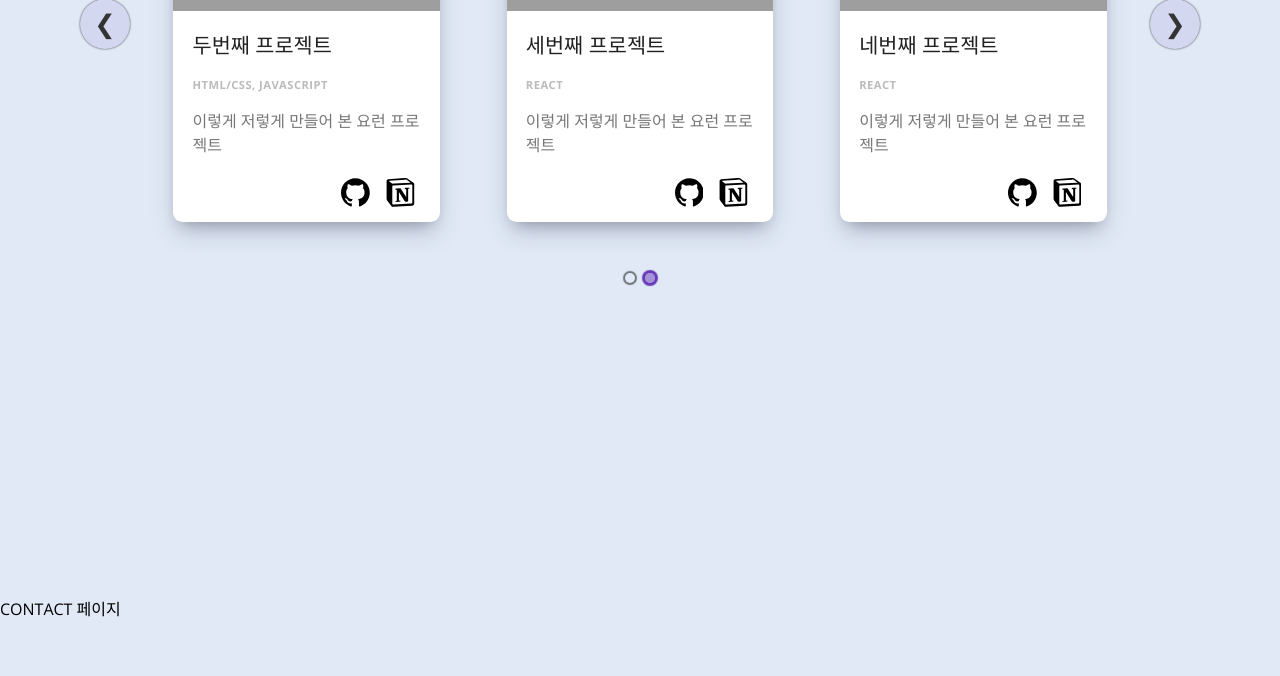
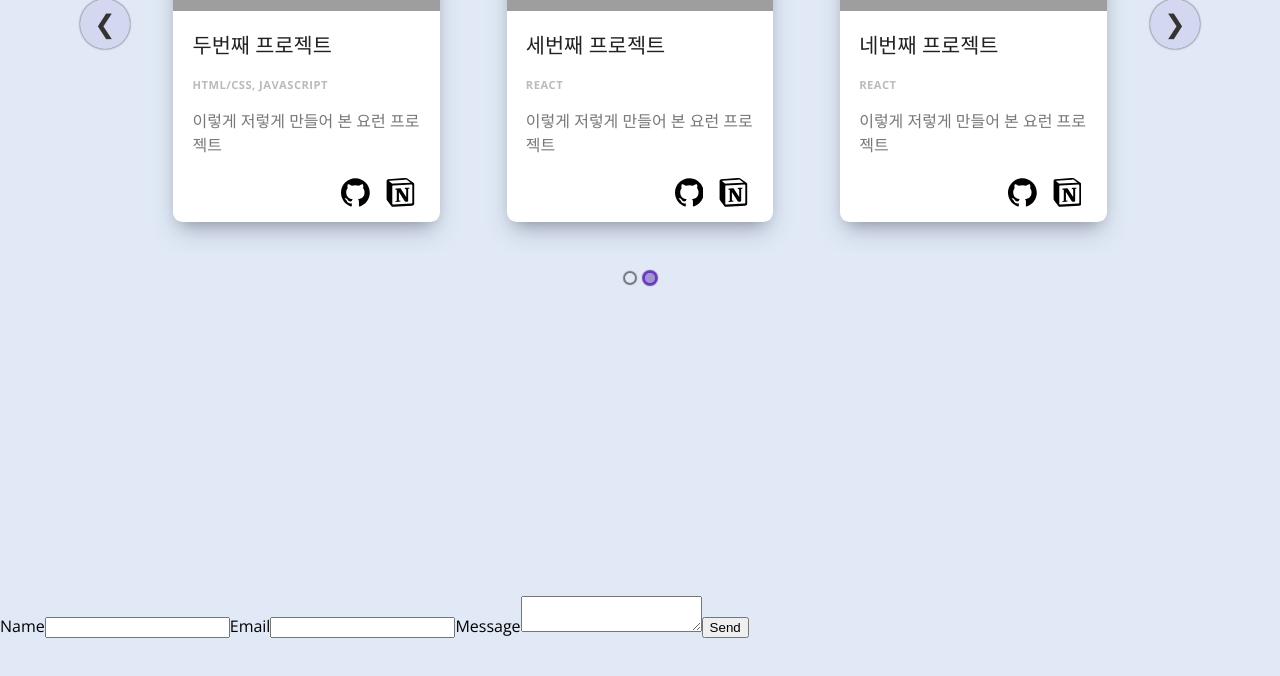
Before and after one commit to JAGORING/Harin_Portfolio, a React (Create React App) app: page / in a window 1280 px wide. Shown: the part 1900-2576 px from the top of the page. Built offline with nearby package versions, Linux system fonts and the light colour scheme; no server answers; grey boxes are pictures that could not be loaded.

Commit message:
emailJs를 이용하여 메일 보내기 구현

```diff
--- a/package.json
+++ b/package.json
@@ -3,6 +3,7 @@
   "version": "0.1.0",
   "private": true,
   "dependencies": {
+    "@emailjs/browser": "^3.6.2",
     "@testing-library/jest-dom": "^5.16.4",
     "@testing-library/react": "^13.3.0",
     "@testing-library/user-event": "^13.5.0",
--- /dev/null
+++ b/src/components/Email.jsx
@@ -0,0 +1,36 @@
+import React, { useRef } from 'react';
+import emailjs from '@emailjs/browser';
+
+const NAME = process.env.REACT_APP_EMAIL_NAME;
+const TEMPLATE = process.env.REACT_APP_EMAIL_TEMPLATE;
+const KEY = process.env.REACT_APP_EMAIL_KEY;
+
+const Email = () => {
+  const form = useRef();
+
+  const sendEmail = (e) => {
+    e.preventDefault();
+
+    emailjs.sendForm(NAME, TEMPLATE, form.current, KEY).then(
+      (result) => {
+        console.log(result.text);
+      },
+      (error) => {
+        console.log(error.text);
+      }
+    );
+  };
+  return (
+    <form ref={form} onSubmit={sendEmail}>
+      <label>Name</label>
+      <input type='text' name='user_name' />
+      <label>Email</label>
+      <input type='email' name='user_email' />
+      <label>Message</label>
+      <textarea name='message' />
+      <input type='submit' value='Send' />
+    </form>
+  );
+};
+
+export default Email;
--- a/src/pages/Contact.jsx
+++ b/src/pages/Contact.jsx
@@ -1,7 +1,13 @@
 import React from 'react';
 
+import Email from '../components/Email';
+
 const Contact = () => {
-  return <>CONTACT 페이지</>;
+  return (
+    <>
+      <Email />
+    </>
+  );
 };
 
 export default Contact;
```
Also changed, not shown: 1 other file (tests, documents, lock files or other folders).
